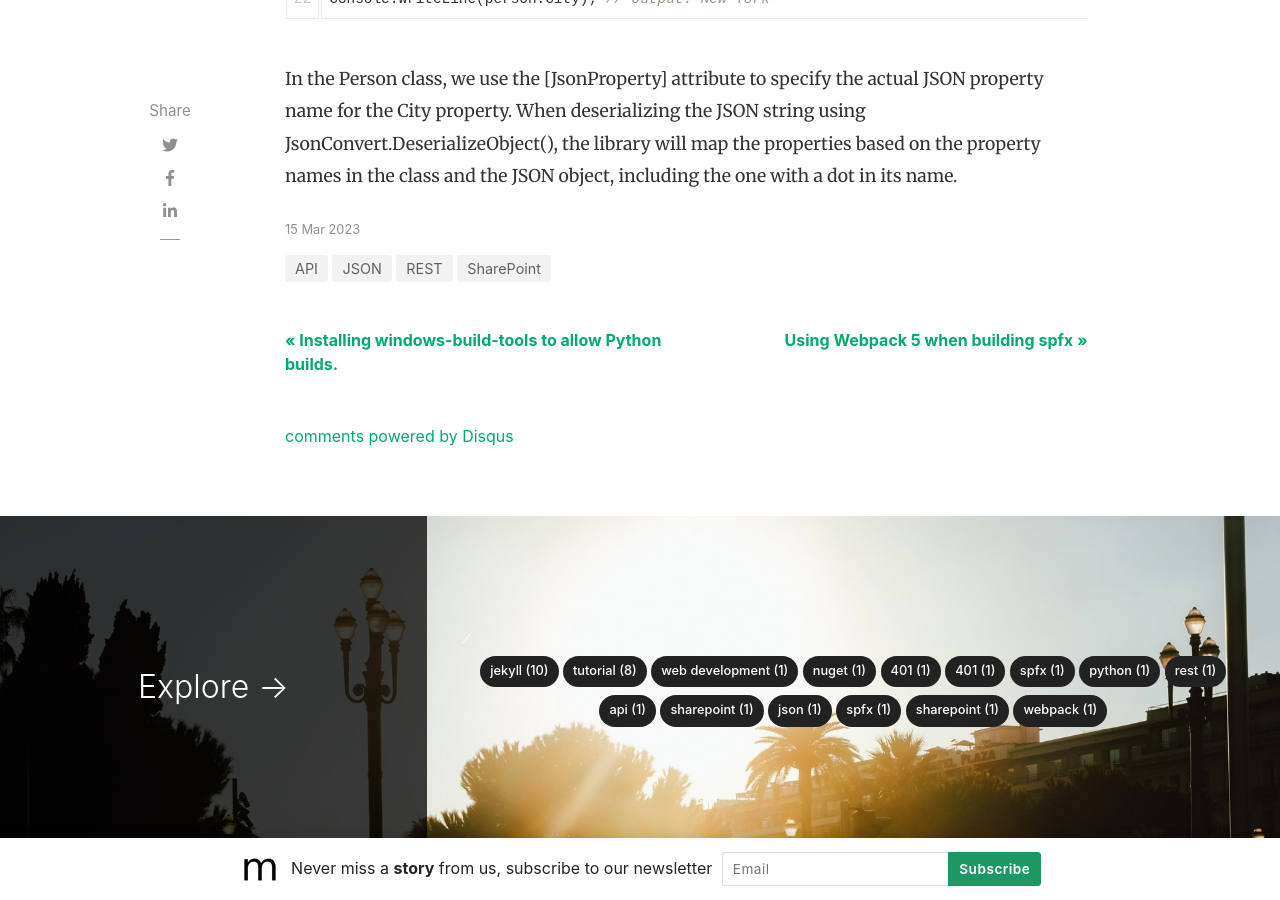
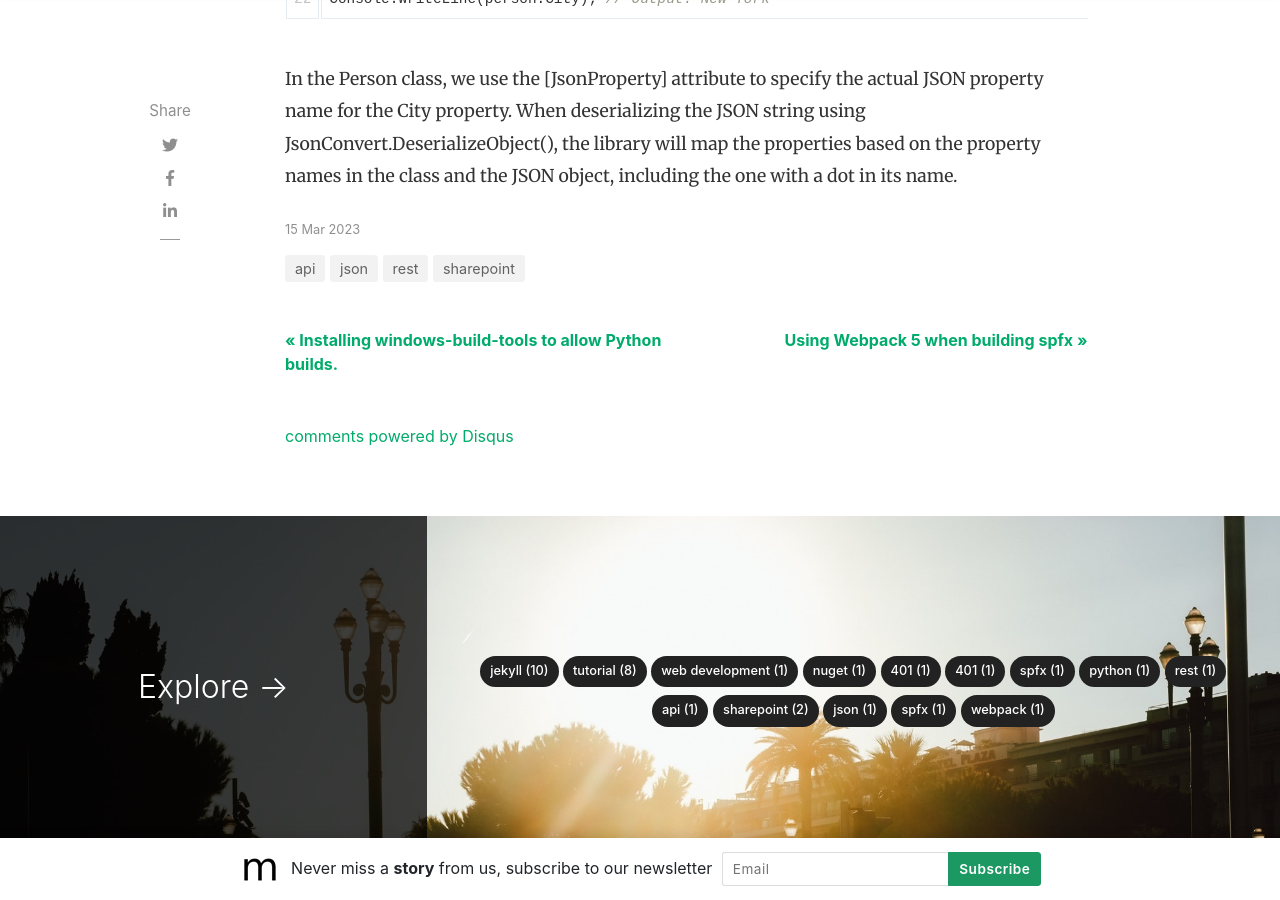
Before and after one commit to magnusdanielson/magnusdanielson.github.io, a Jekyll site: the page built from _posts/2023-03-15-using-dot-in-json-serialization.md, in a window 1280 px wide and 900 px high, scrolled down 1678 px. Built offline with Jekyll 4.4.1, drawn with Linux system fonts in a browser that asks for light colours; nearby versions of some CDN libraries; comment, search, counter and statistics services are not loaded.

```diff
--- a/_posts/2023-03-15-using-dot-in-json-serialization.md
+++ b/_posts/2023-03-15-using-dot-in-json-serialization.md
@@ -2,7 +2,7 @@
 layout: post
 title:  "Keeping odata.nextLink property in a c# class"
 author: magnus
-categories: [ REST, API, SharePoint, JSON ]
+categories: [ rest, api, sharepoint, json ]
 image: assets/images/17.jpg
 ---
 
```
Also changed, not shown: _posts/2023-04-15-using-webpack-5-when-building-spfx.md (+2 -0 lines).
